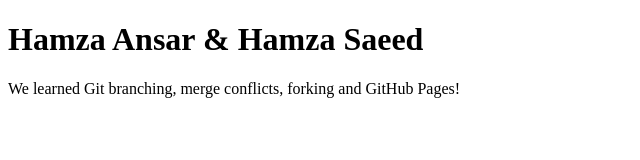
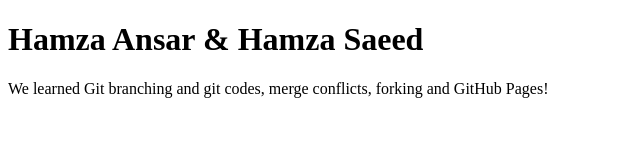
Before and after one commit to HamzaAnsar-18/LAB_11-collab, a plain HTML site: page index.html in a window 1280 px wide. Shown: the whole page, without its empty margins (0-640 px from the left). Drawn offline with Linux system fonts and the light colour scheme.

Commit message:
added new paragraph in index.html

```diff
--- a/index.html
+++ b/index.html
@@ -5,6 +5,6 @@
 </head>
 <body>
     <h1>Hamza Ansar & Hamza Saeed</h1>
-    <p>We learned Git branching, merge conflicts, forking and GitHub Pages!</p>
+    <p>We learned Git branching and git codes, merge conflicts, forking and GitHub Pages!</p>
 </body>
 </html>
```
